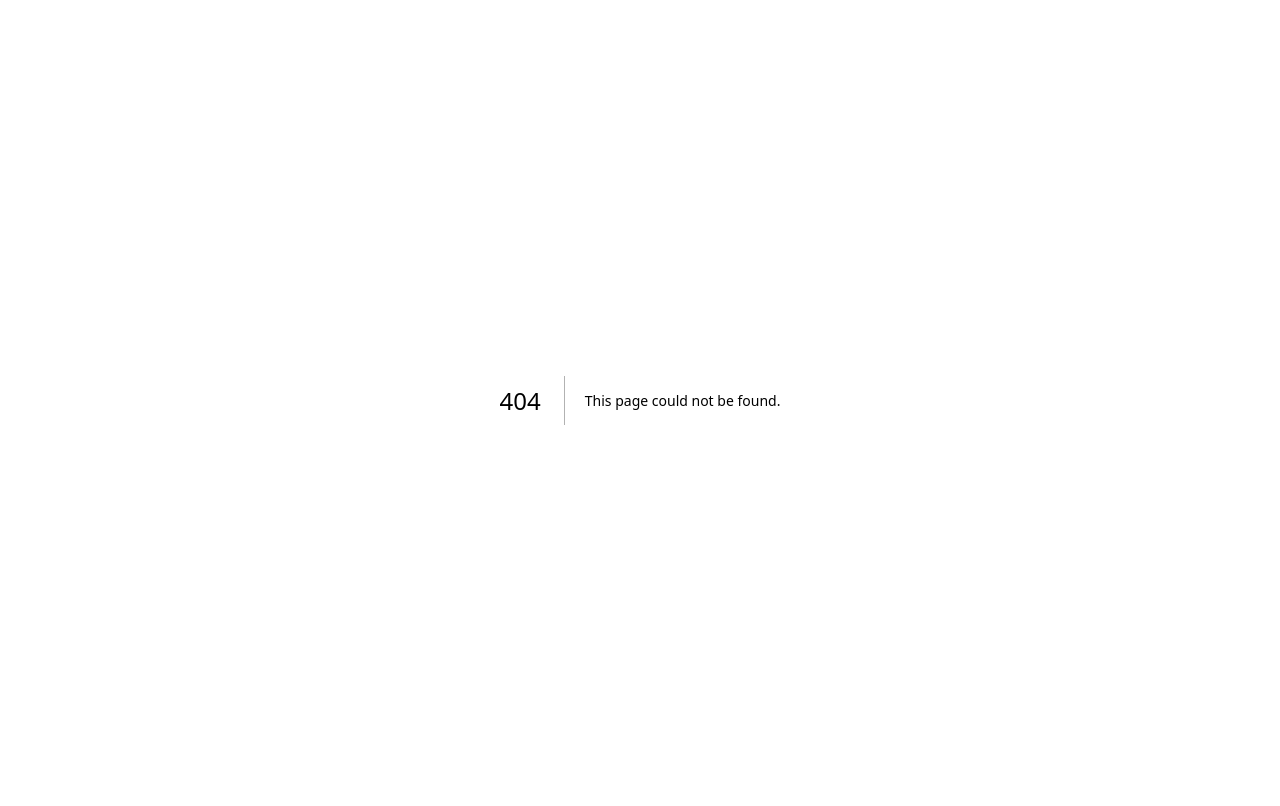
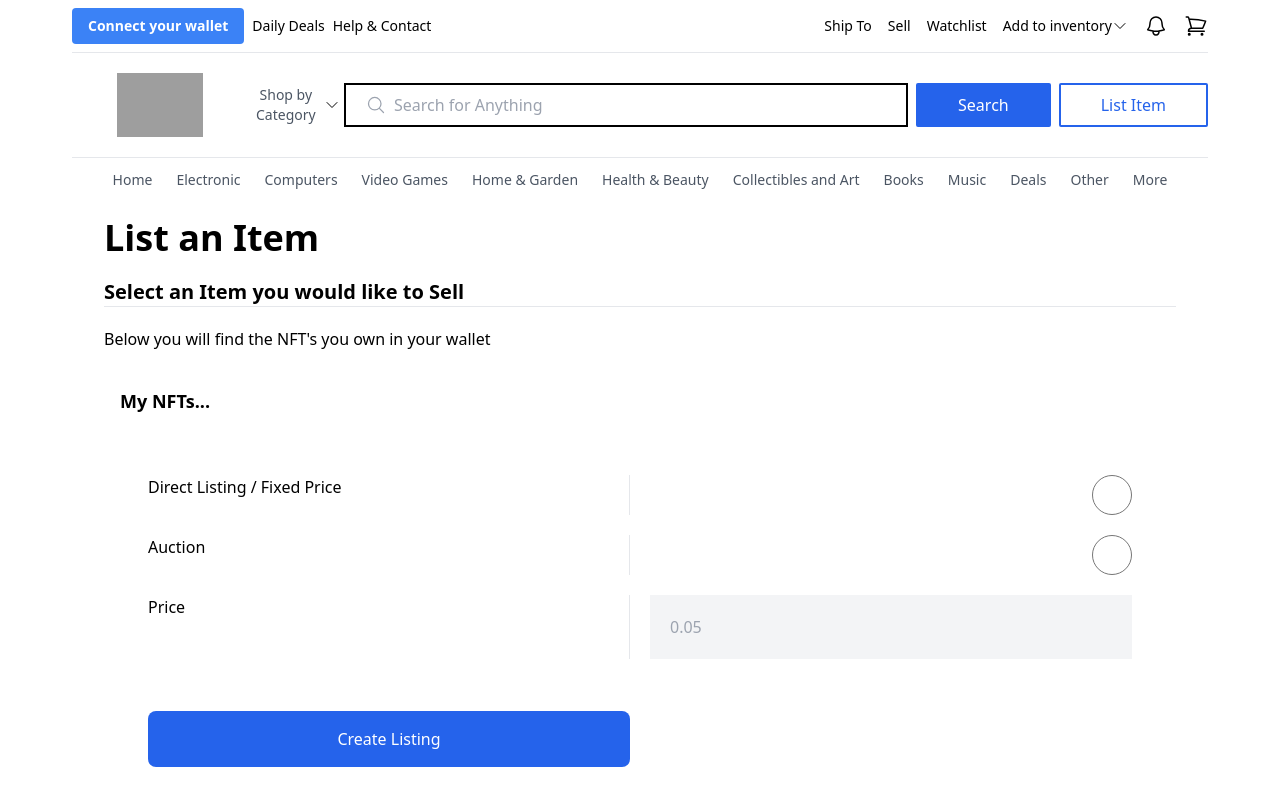
Before and after one commit to JasonXu0920/ShopSync, a Next.js app in the folder shopsync/: page /create in a window 1280 px wide. Before the commit this address had no page. Shown: the top 806 px of the page. Built offline with nearby package versions, Linux system fonts and the light colour scheme; grey boxes are pictures that could not be loaded.

Commit message:
create listing page

```diff
--- /dev/null
+++ b/shopsync/pages/create.tsx
@@ -0,0 +1,62 @@
+import Header from '@/components/Header'
+import React, { FormEvent, useState } from 'react'
+
+type Props = {}
+
+function Create({}: Props) {
+    const [selectedNft, setSelectNft] = useState<string>();
+
+    const handleCreateListing = async (e:FormEvent<HTMLFormElement>) => {
+
+    }
+  return (
+    <div>
+        <Header/>
+
+        <main className='max-w-6xl mx-auto p-10 pt-2'>
+            <h1 className='text-4xl font-bold'>List an Item</h1>
+            <h2 className='text-xl font-semibold pt-5'>Select an Item you would like to Sell</h2>
+            <hr className='mb-5' />
+            <p className='mb-5'>
+                Below you will find the NFT's you own in your wallet
+            </p>
+            <div className='flex overflow-x-scroll space-x-2 p-4' >
+                <p className='text-lg truncated font-bold'>My NFTs...</p>
+            </div>
+            <form onSubmit={handleCreateListing}>
+                <div className='flex flex-col p-10 '>
+                    <div className='grid grid-cols-2 p-1 gap-5'>
+                        <label className='border-r font-light'>Direct Listing / Fixed Price</label>
+                        <input type='radio'
+                            name='listingType'
+                            value='directListing'
+                            className='ml-auto h-10 w-10'
+                        />
+
+                        <label className='border-r font-light'>Auction</label>
+                        <input type='radio'
+                            name='listingType'
+                            value='auctionListing'
+                            className='ml-auto h-10 w-10'
+                        />
+
+                        <label className='border-r font-light'>Price</label>
+                        <input type='text'
+                            placeholder='0.05'
+                            className='bg-gray-100 p-5'
+                        />
+
+                        <button className='bg-blue-600 text-white rounded-lg p-4 mt-8'
+                            type='submit'
+                        >
+                            Create Listing
+                        </button>
+                    </div>
+                </div>
+            </form>
+        </main>
+    </div>
+  )
+}
+
+export default Create
```
